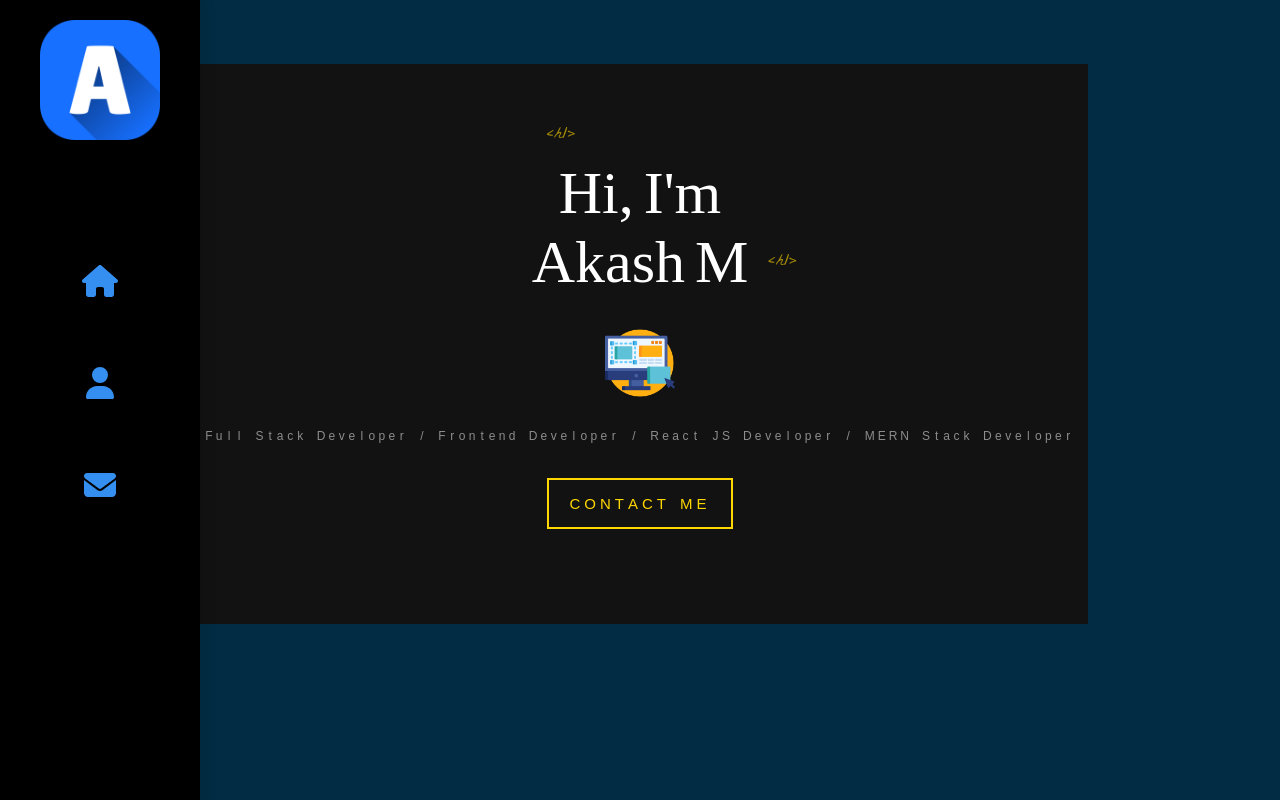
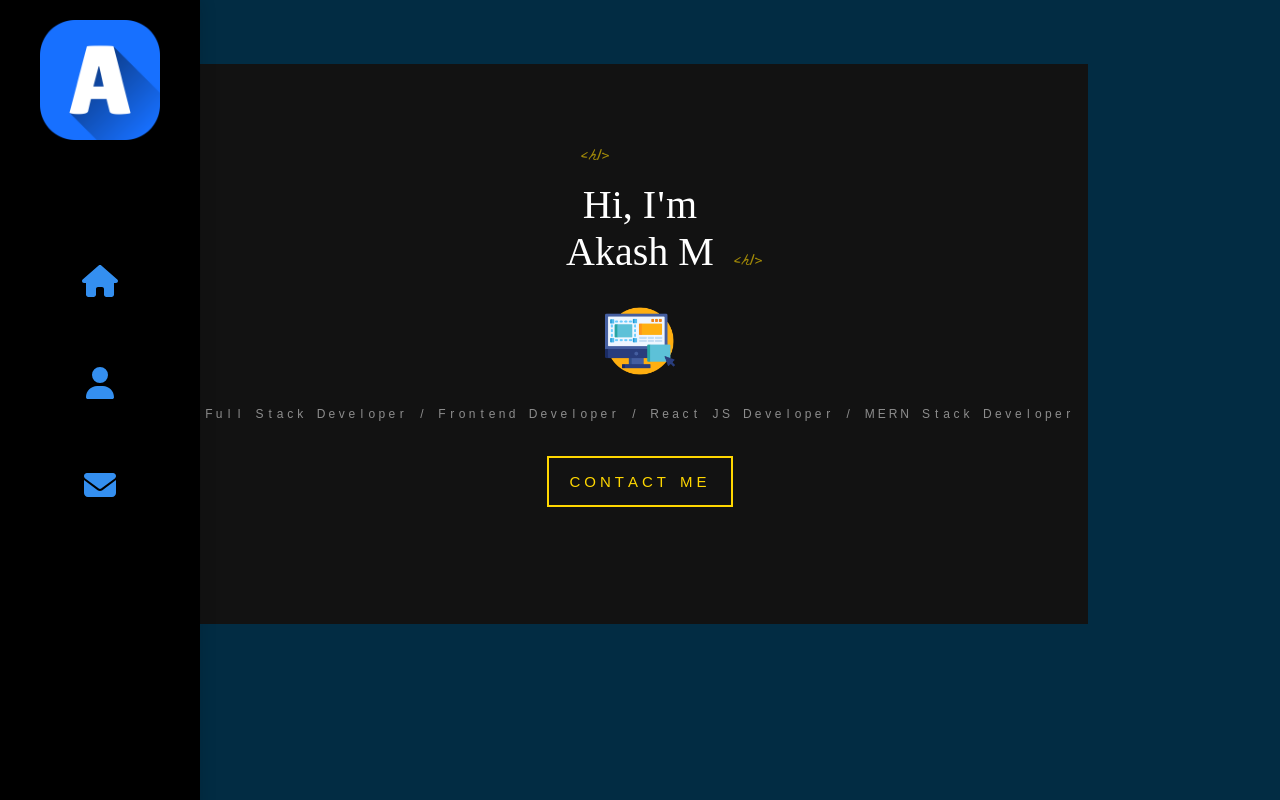
Before and after one commit to akashm-1322/Portfolio, a React (Create React App) app: page /about in a window 1280 px wide. Built offline with nearby package versions, Linux system fonts and the light colour scheme.

Commit message:
Updated Alignment Part -6

```diff
--- a/src/Components/Home.scss
+++ b/src/Components/Home.scss
@@ -28,7 +28,7 @@
 
         h1 {
             color: #fff;
-            font-size: 60px;
+            font-size: 40px;
             font-family: 'Coolvetica';
             margin: 0;
             font-weight: 400;
```
